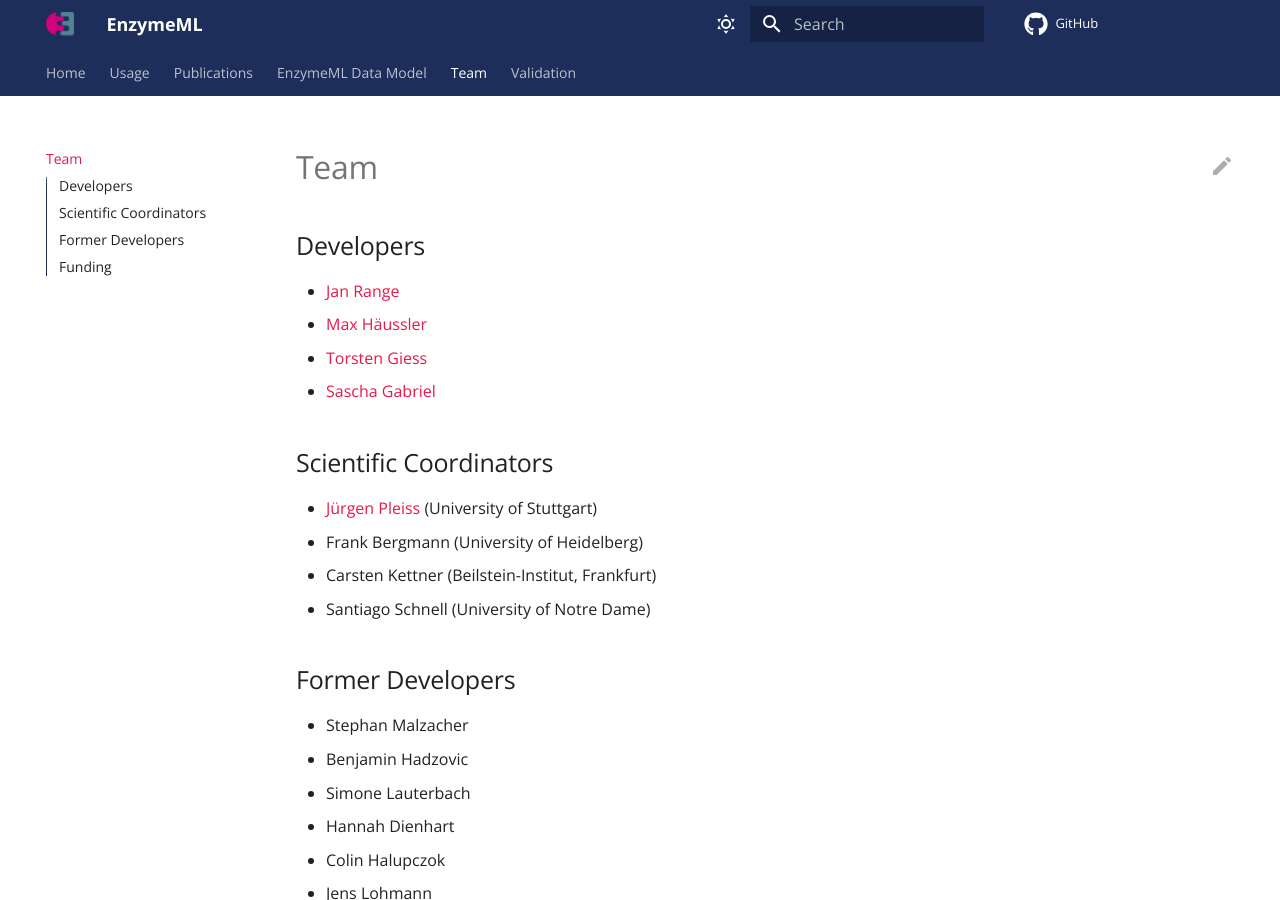
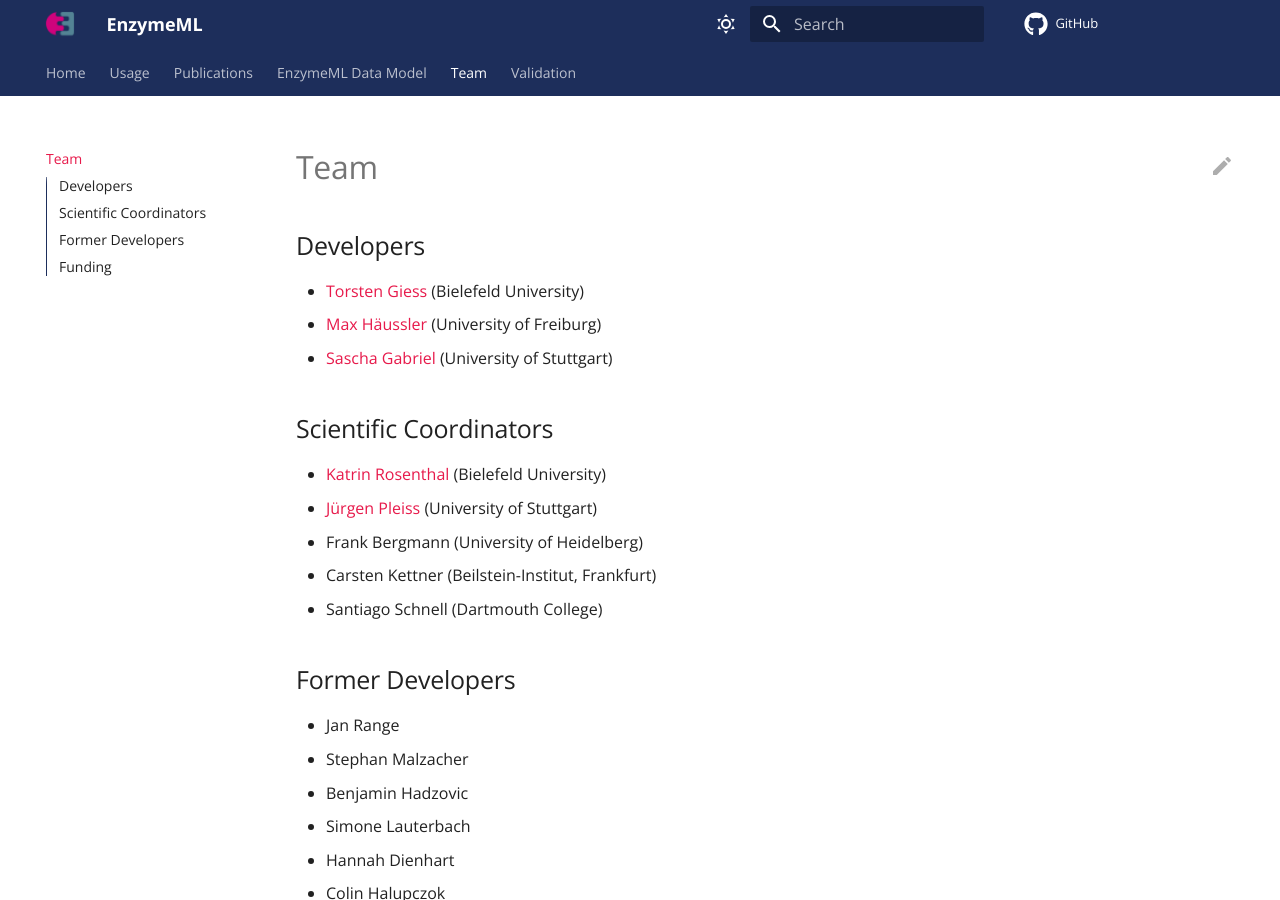
Before and after one commit to EnzymeML/enzymeml-specifications, an MkDocs documentation site: the page built from docs/team.md, in a window 1280 px wide and 900 px high. Built offline with MkDocs 1.6.1 and Material for MkDocs 9.7.7, drawn with Linux system fonts in a browser that asks for light colours; comment, search, counter and statistics services are not loaded.

Commit message:
Revise team member details and affiliations
Updated team member links and affiliations for accuracy.

```diff
--- a/docs/team.md
+++ b/docs/team.md
@@ -2,20 +2,21 @@
 
 ## Developers
 
-- [Jan Range](https://www.ibc.uni-stuttgart.de/institut/team/Range/)
-- [Max Häussler](https://www.ibc.uni-stuttgart.de/institut/team/Giess/)
-- [Torsten Giess](https://www.ibc.uni-stuttgart.de/institut/team/Giess-00001/)
-- [Sascha Gabriel](https://www.ibc.uni-stuttgart.de/institut/team/Gabriel-00002/)
+- [Torsten Giess](https://ekvv.uni-bielefeld.de/pers_publ/publ/PersonDetail.jsp?personId=776655790) (Bielefeld University)
+- [Max Häussler](https://www.pharmchem.uni-freiburg.de/de/andexer/copy_of_andexer_mitarbeiter) (University of Freiburg)
+- [Sascha Gabriel](https://www.ibc.uni-stuttgart.de/institut/team/Gabriel-00002/) (University of Stuttgart)
 
 ## Scientific Coordinators
 
-- [Jürgen Pleiss](https://www.ibc.uni-stuttgart.de/en/institute/team/Pleiss-00001/) (University of Stuttgart)
+- [Katrin Rosenthal](https://ekvv.uni-bielefeld.de/pers_publ/publ/PersonDetail.jsp?personId=661048543&lang=EN) (Bielefeld University)
+- [Jürgen Pleiss](https://www.ibc.uni-stuttgart.de/en/institute/team/Pleiss-00003/) (University of Stuttgart)
 - Frank Bergmann (University of Heidelberg)
 - Carsten Kettner (Beilstein-Institut, Frankfurt)
-- Santiago Schnell (University of Notre Dame)
+- Santiago Schnell (Dartmouth College)
 
 ## Former Developers
 
+- Jan Range
 - Stephan Malzacher
 - Benjamin Hadzovic
 - Simone Lauterbach
```
